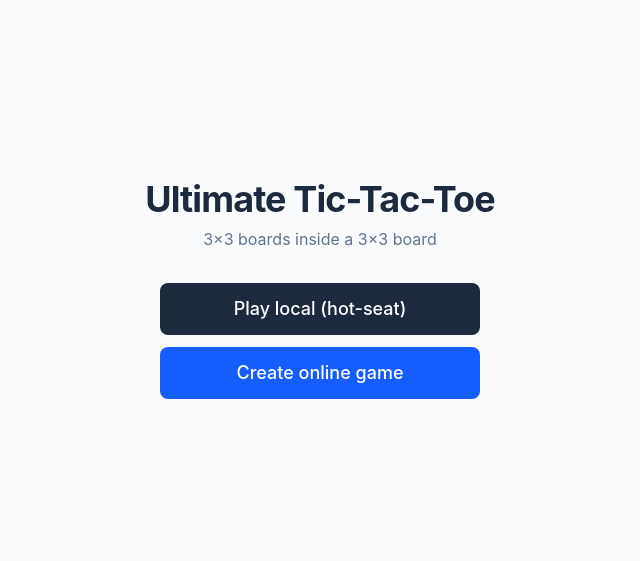
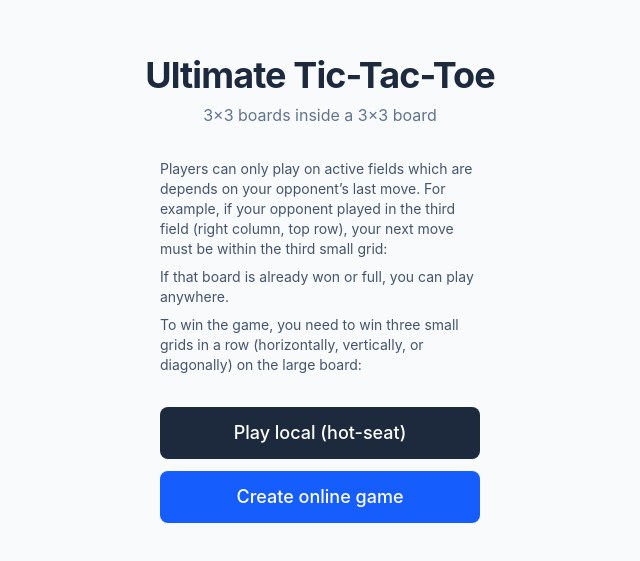
Before and after one commit to teodaniel/ultimate-ttt, a React (Vite) app: page / in a window 1280 px wide. Shown: the part 111-672 px from the top of the page, without its empty margins (320-960 px from the left). Built offline with nearby package versions, Linux system fonts and the light colour scheme.

Commit message:
feat: add rules summary to lobby

```diff
--- a/src/components/Lobby.tsx
+++ b/src/components/Lobby.tsx
@@ -29,6 +29,20 @@ export function Lobby({ onStartGame }: LobbyProps) {
         <p className="mt-2 text-slate-500">3×3 boards inside a 3×3 board</p>
       </div>
 
+      <div className="w-full max-w-xs text-sm text-slate-600 space-y-2">
+        <p>
+          Players can only play on active fields which are depends on your
+          opponent’s last move. For example, if your opponent played in the
+          third field (right column, top row), your next move must be within the
+          third small grid:
+        </p>
+        <p>If that board is already won or full, you can play anywhere.</p>
+        <p>
+          To win the game, you need to win three small grids in a row
+          (horizontally, vertically, or diagonally) on the large board:
+        </p>
+      </div>
+
       <div className="flex flex-col gap-3 w-full max-w-xs">
         <button
           className="px-6 py-3 bg-slate-800 text-white rounded-lg font-medium text-lg hover:bg-slate-700 active:scale-95 transition-all"
```
